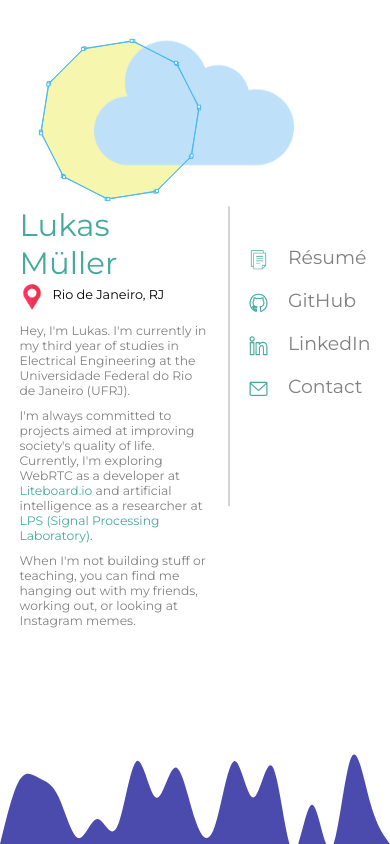
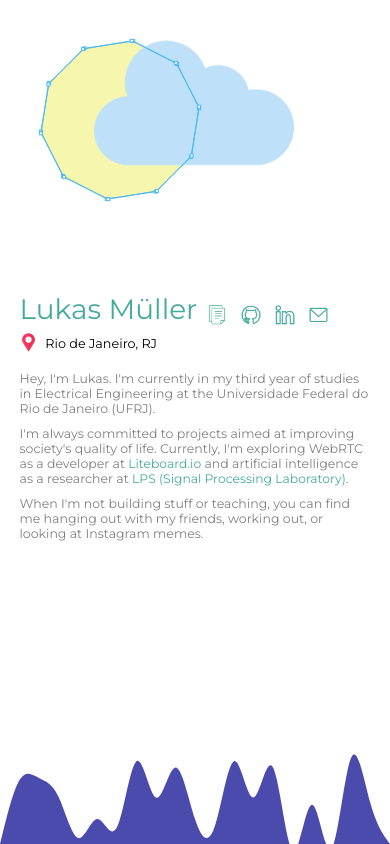
Before and after one commit to renanlarrieu/lukasmuller10.github.io, a website: page index.html in a window 390 px wide. Drawn offline with Linux system fonts and the light colour scheme.

Commit message:
text and icons are responsive

```diff
--- a/index.html
+++ b/index.html
@@ -14,7 +14,25 @@
     <div class="content">
         <div class="text-div">
             <div class="">
-                <div class="title">Lukas Müller</div>
+                <div class="title-container">
+                    <div class="title">
+                        Lukas Müller
+                    </div>
+                    <div class = 'share'>
+                        <a href=""  target="_blank" class="list-item">
+                            <img src="./public/images/file.png" class="icon" alt="">
+                        </a>
+                        <a href="https://github.com/lukasmuller10" target="_blank" class="list-item">
+                            <img src="./public/images/github.png" class="icon" alt="">
+                        </a>
+                        <a href="https://www.linkedin.com/in/lukas-müller-de-oliveira-437b08189" target="_blank" class="list-item">
+                            <img src="./public/images/linkedin.png" class="icon" alt="">
+                        </a>
+                        <a href="mailto: lukasmullerdeoliveira@poli.ufrj.br" target="_blank" class="list-item">
+                            <img src="./public/images/email.png" class="icon" alt="">
+                        </a>
+                    </div>
+                </div>
                 <div class="localization">
                     <img src="./public/images/pin.png" class = 'pin' alt="">
                     <p class="localization-text">Rio de Janeiro, RJ</p>
--- a/public/css/index.css
+++ b/public/css/index.css
@@ -38,7 +38,7 @@ body{
 }
 
 .text{
-    font-size: calc(10px + 0.6vw);
+    font-size: calc(10px + 0.65vw);
     color: gray;
 }
 
@@ -94,7 +94,7 @@ body{
 }
 
 .pin{
-    height: 25px;
+    height: calc(15px + 0.7vw);
     position: relative;
     top: 10px;
     opacity: 0.8;
@@ -109,6 +109,15 @@ body{
     display: none;
 }
 
+.share{
+    display: none;
+}
+
+.title-container{
+    display:flex;
+    flex-direction: row;
+}
+
 @media only screen and (max-width: 980px) {
     .content {
         width: 90%;
@@ -119,3 +128,41 @@ body{
         margin-right: 20px;
     }
 }
+
+@media only screen and (max-width: 700px) {
+    .vl{
+        display:none;
+    }
+
+    .buttons-div{
+        display: none;
+    }
+
+    .share{
+        display: flex;
+        flex-direction: row;
+    }
+
+    .icon{
+        position: relative;
+        top: -7px;
+        margin-right: 25px;
+    }
+
+    .title{
+        margin-right: 30px;
+    }
+}
+
+@media only screen and (max-width: 470px) {
+    .title{
+        font-size: 28px;
+        margin-right: 10px;
+    }
+
+    .icon{
+        position: relative;
+        top: -7px;
+        margin-right: 15px;
+    }
+}
--- a/public/js/animation.js
+++ b/public/js/animation.js
@@ -38,7 +38,7 @@ function onMouseDown(event) {
 }
 
 // SUN
-var decagon = new Path.RegularPolygon(new Point(view.size.width * 0.08,120), 10, 80);
+var decagon = new Path.RegularPolygon(new Point(view.size.width * 0.08,200), 10, 80);
 decagon.fillColor = '#f3f38d';
 decagon.selected = true;
 
```
